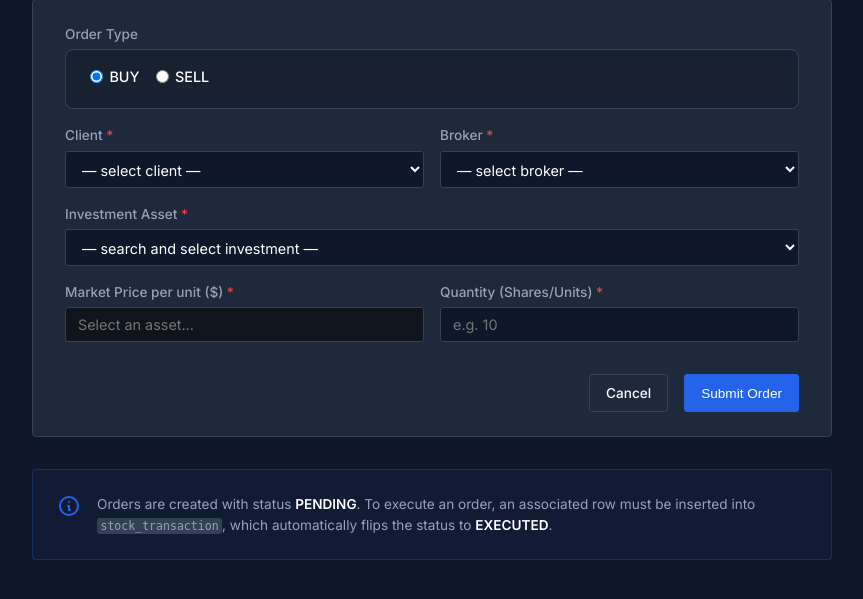
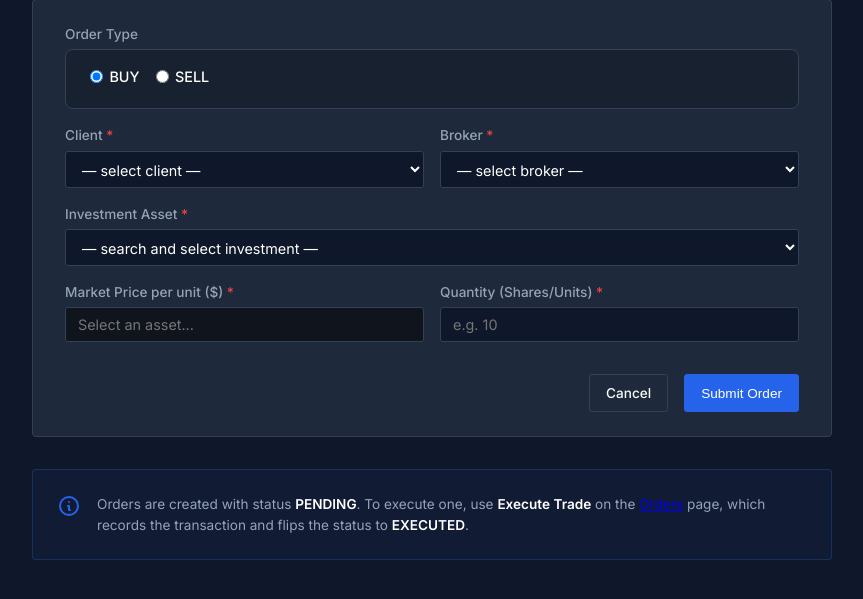
Before and after one commit to hareemirfan2004-dev/portfolio-management-system, a Flask app: page /orders/new in a window 1280 px wide. Shown: the part 157-756 px from the top of the page, without its empty margins (208-1071 px from the left). Run offline with Flask 3, Linux system fonts and the light colour scheme; the visitor is signed in with stand-in values (Sample User, id 1); data that the repository does not hold is empty.

Commit message:
docs(ui): point order info box at the Execute Trade button
The note still said to insert into stock_transaction by hand; the
Orders page's Execute Trade button does that now.

Co-Authored-By: Claude Opus 5.5 <noreply@anthropic.com>

```diff
--- a/app/templates/order.html
+++ b/app/templates/order.html
@@ -84,7 +84,7 @@
       <svg width="24" height="24" fill="none" stroke="var(--accent)" stroke-width="2" viewBox="0 0 24 24" style="flex-shrink: 0"><path stroke-linecap="round" stroke-linejoin="round" d="M13 16h-1v-4h-1m1-4h.01M21 12a9 9 0 11-18 0 9 9 0 0118 0z"></path></svg>
       <span>
         Orders are created with status <strong style="color: #fff">PENDING</strong>.
-        To execute an order, an associated row must be inserted into <code>stock_transaction</code>, which automatically flips the status to <strong style="color: #fff">EXECUTED</strong>.
+        To execute one, use <strong style="color: #fff">Execute Trade</strong> on the <a href="{{ url_for('orders') }}">Orders</a> page, which records the transaction and flips the status to <strong style="color: #fff">EXECUTED</strong>.
       </span>
     </p>
   </div>
```
